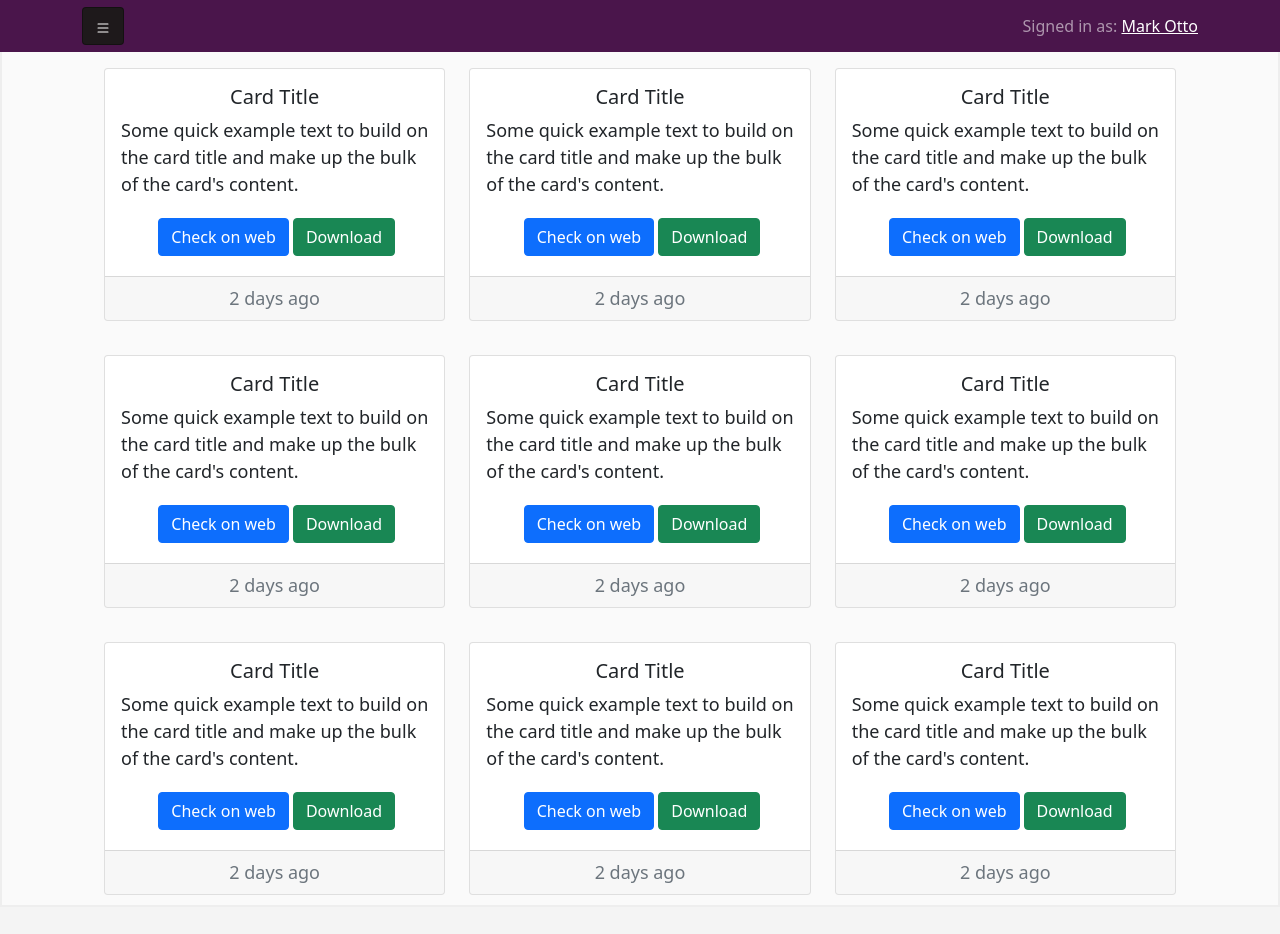
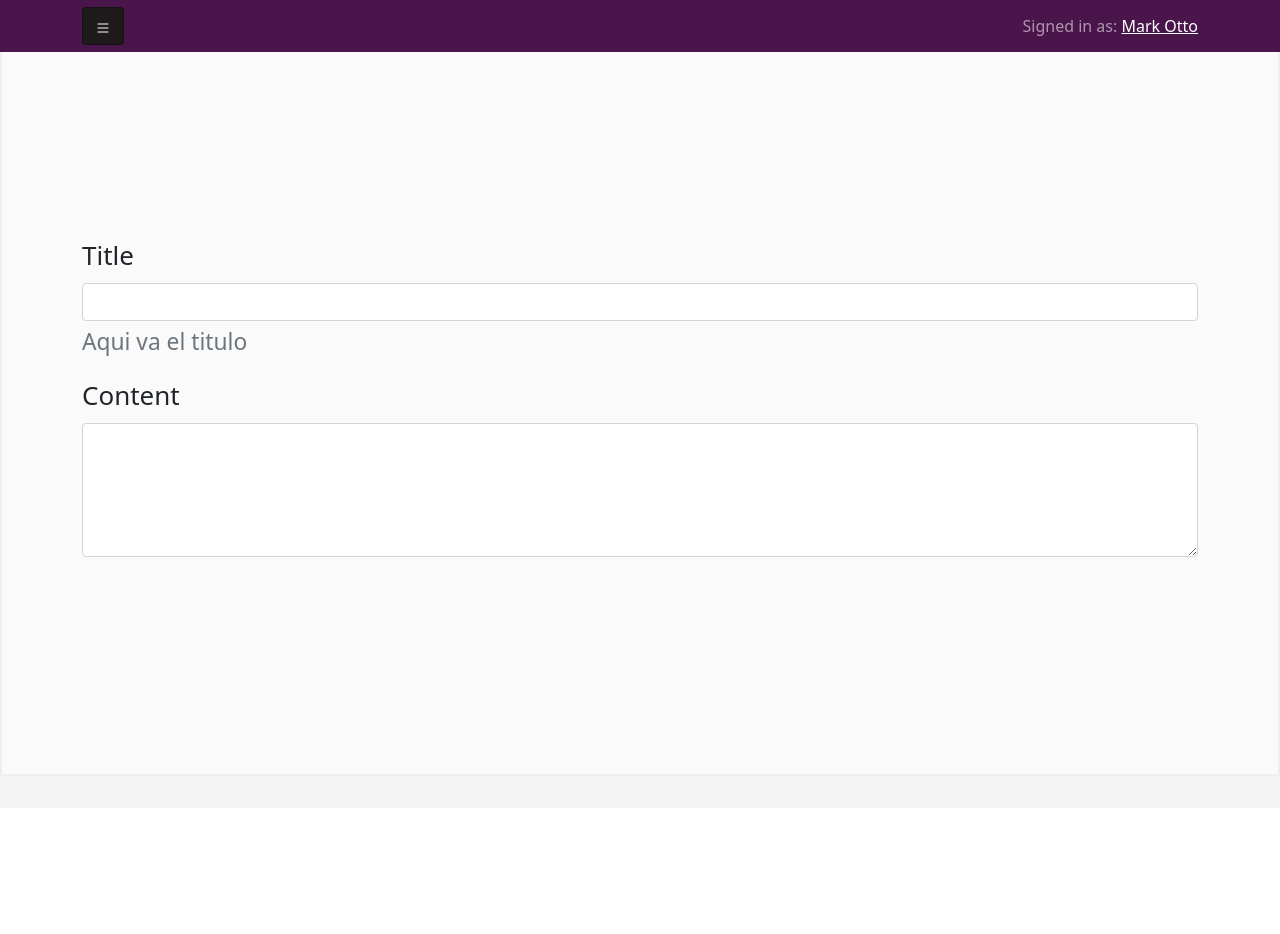
Before and after one commit to joacocruz6/easy_study, a React (Create React App) app: page / in a window 1280 px wide. Shown: the top 934 px of the page. After the commit the page ends 808 px from the top, so only its background shows below. Built offline with nearby package versions, Linux system fonts and the light colour scheme.

Commit message:
feat(create_form): add create form to the app

```diff
--- a/src/App.js
+++ b/src/App.js
@@ -2,11 +2,12 @@ import "./App.css";
 import "bootstrap/dist/css/bootstrap.min.css";
 import Navigation from "./components/Navbar/Navbar.jsx";
 import ExerciseList from "./components/Exercises/ExerciseList/ExerciseList";
+import CreateForm from "./components/CreateForm/CreateForm.jsx";
 
 const Main = () => {
 	return (
 		<div className="main">
-			<ExerciseList />
+			<CreateForm />
 		</div>
 	);
 };
--- /dev/null
+++ b/src/components/CreateForm/ContentInput.jsx
@@ -0,0 +1,13 @@
+import React from "react";
+import Form from "react-bootstrap/Form";
+
+const ContentInput = () => (
+	<>
+		<Form.Group className="mb-3" controlId="content-area">
+			<Form.Label>Content</Form.Label>
+			<Form.Control as="textarea" rows={5} />
+		</Form.Group>
+	</>
+);
+
+export default ContentInput;
--- /dev/null
+++ b/src/components/CreateForm/CreateForm.jsx
@@ -0,0 +1,28 @@
+import React from "react";
+import Form from "react-bootstrap/Form";
+import Container from "react-bootstrap/Container";
+import Row from "react-bootstrap/Row";
+import Col from "react-bootstrap/Col";
+import TitleInput from "./TitleInput";
+import ContentInput from "./ContentInput";
+
+const CreateForm = () => (
+	<>
+		<Container style={{ "text-align": "left" }}>
+			<Form>
+				<Row className="g-4">
+					<Col>
+						<TitleInput />
+					</Col>
+				</Row>
+				<Row className="g-4">
+					<Col>
+						<ContentInput />
+					</Col>
+				</Row>
+			</Form>
+		</Container>
+	</>
+);
+
+export default CreateForm;
--- /dev/null
+++ b/src/components/CreateForm/TitleInput.jsx
@@ -0,0 +1,14 @@
+import React from "react";
+import Form from "react-bootstrap/Form";
+
+const TitleInput = () => (
+	<>
+		<Form.Group className="mb-3" controlId="formTitle">
+			<Form.Label>Title</Form.Label>
+			<Form.Control type="input" placeholde="Titulo de Ejemplo" />
+			<Form.Text className="text-muted">Aqui va el titulo</Form.Text>
+		</Form.Group>
+	</>
+);
+
+export default TitleInput;
```
